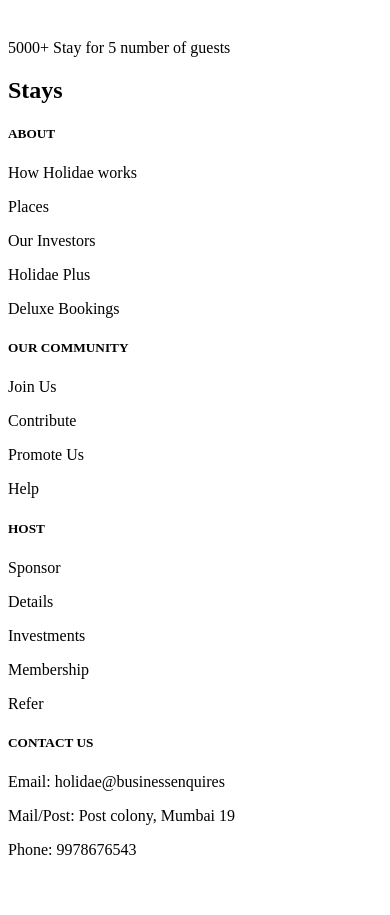
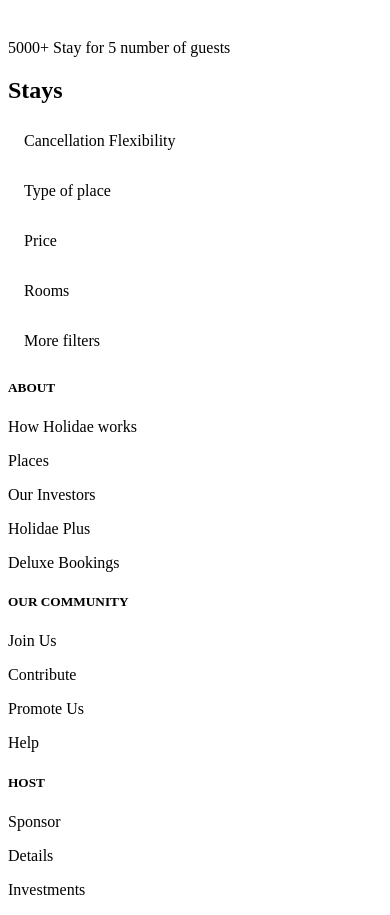
Before and after one commit to mishrashree18/holidae, a Next.js app: page /search in a window 390 px wide. Shown: the part 1640-2555 px from the top of the page. Before the commit the page ends 2515 px from the top, so only its background shows below. Built offline with nearby package versions, Linux system fonts and the light colour scheme.

Commit message:
created search page

```diff
--- /dev/null
+++ b/global.css
@@ -0,0 +1,7 @@
+@tailwind components;
+
+@layer components {
+    .button {
+        @apply px-4 py-2 border rounded-full hover:cursor-pointer hover:shadow-lg active:scale-95 active:bg-gray-100 transition transform duration-150 ease-out;
+    }
+}
--- a/pages/_app.js
+++ b/pages/_app.js
@@ -1,4 +1,5 @@
-import 'tailwindcss/tailwind.css'
+import 'tailwindcss/tailwind.css';
+import '../global.css';
 
 function MyApp({ Component, pageProps }) {
   return <Component {...pageProps} />
--- a/pages/search.js
+++ b/pages/search.js
@@ -7,8 +7,18 @@
             <Header />
             <main className="flex">
                 <section>
-                    <p className="text-xs">5000+ Stay for 5 number of guests</p>
-                <h1 className="text-3xl font-semibold mt-2 mb-6">Stays</h1>
+                    <p className="text-xs p-5 m-4">5000+ Stay for 5 number of guests</p>
+                <h1 className="text-3xl font-semibold mt-2 mb-6 p-3 ml-5">Stays</h1>
+                <div className="hidden lg:inline-flex mb-5 ml-5 space-x-3 text-gray-800 whitespace-nowrap">
+                    <p className="button">Cancellation Flexibility</p>
+                    <p className="button">Type of place</p>
+                    <p className="button">Price</p>
+                    <p className="button">Rooms</p>
+                    <p className="button">More filters</p>
+
+                </div>
+
+
                 </section>
 
 
```
